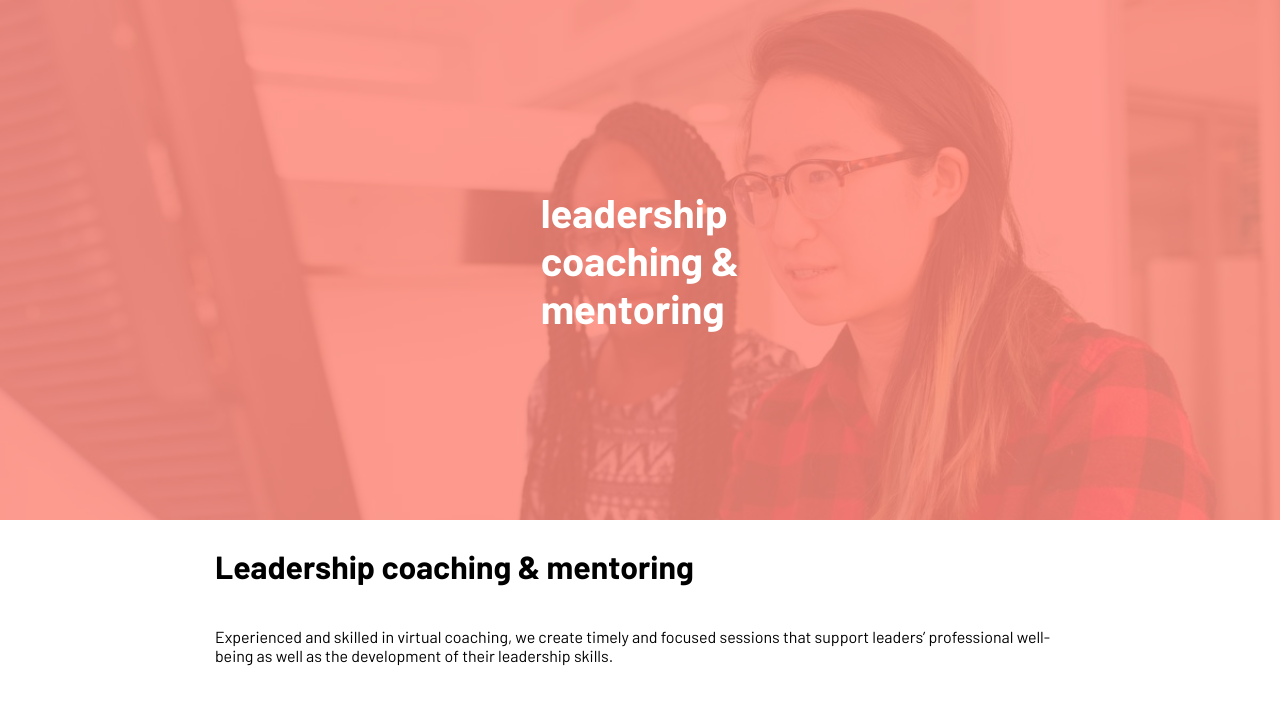
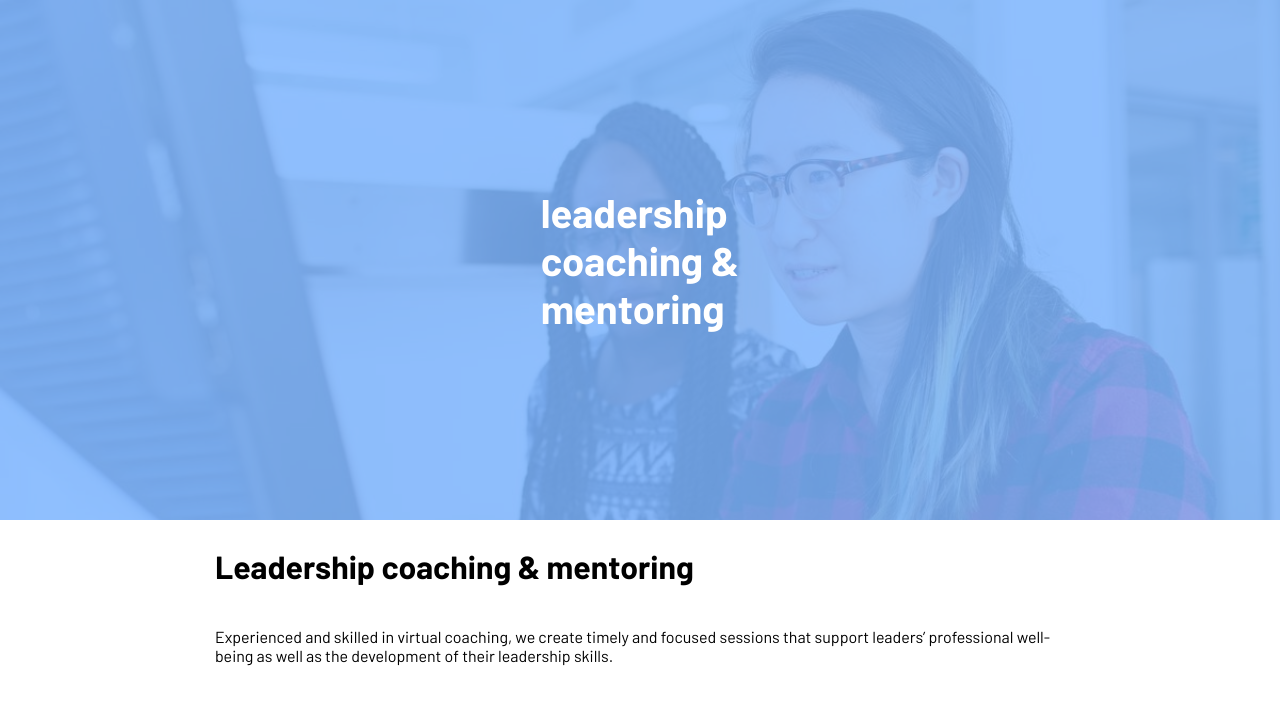
Before and after one commit to nathanielgreen/onrouteeducation, a Gatsby site: page /coaching in a window 1280 px wide. Shown: the top 704 px of the page. Built offline with nearby package versions, Linux system fonts and the light colour scheme; Gatsby itself is replaced by a stand-in of ours.

Commit message:
Pass color to header

```diff
--- a/src/templates/pageTemplate.js
+++ b/src/templates/pageTemplate.js
@@ -15,22 +15,14 @@ const Body = styled.div`
 export default function Template({ data }) {
   const { markdownRemark } = data
   const { frontmatter, html } = markdownRemark
-  console.log(frontmatter.color)
-
-  const color = () => {
-    switch (frontmatter.color) {
-      case "blue":
-        return blue
-      case "orange":
-        return orange
-      default:
-        return red
-    }
-  }
 
   return (
     <DefaultLayout>
-      <Header text={frontmatter.title} color={color()} image={frontmatter.image} />
+      <Header
+        text={frontmatter.title}
+        color={frontmatter.color}
+        image={frontmatter.image}
+      />
       <Padding>
         <Subheader text={frontmatter.title} />
         <Body dangerouslySetInnerHTML={{ __html: html }} />
```
